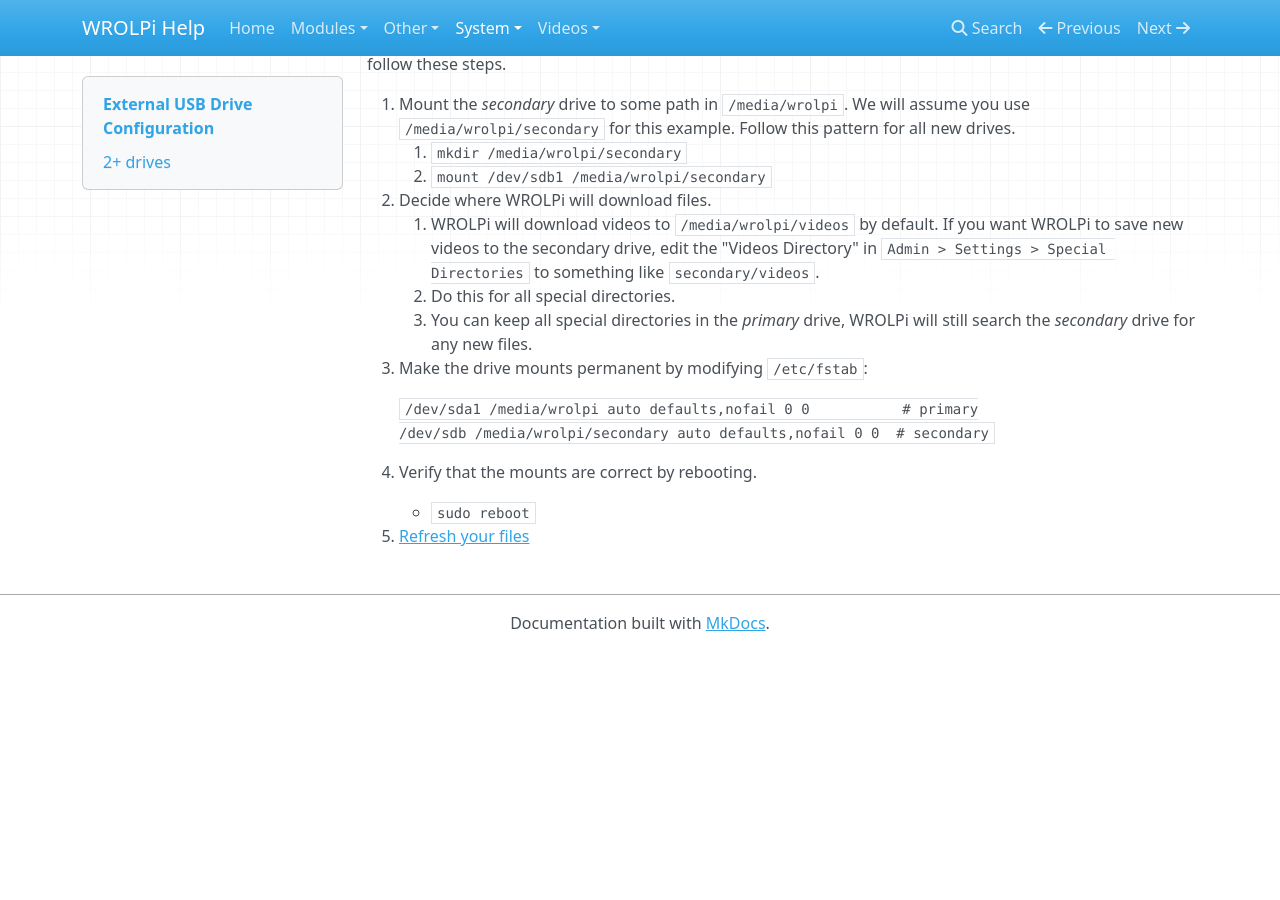
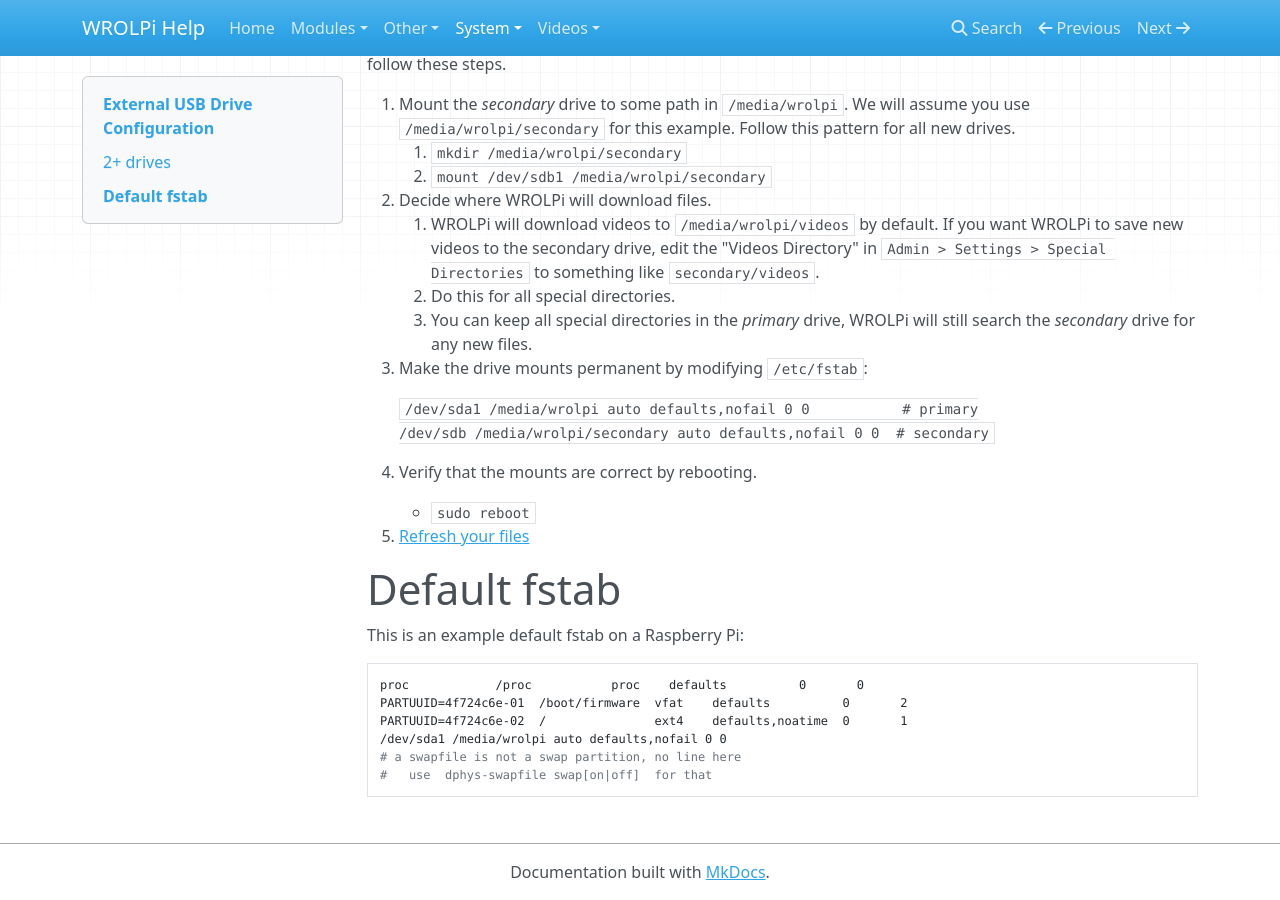
Before and after one commit to wrolpi/wrolpi-help, an MkDocs documentation site: the page built from docs/system/external-drives.md, in a window 1280 px wide and 900 px high, scrolled down 1087 px. Built offline with MkDocs 1.6.1, drawn with Linux system fonts in a browser that asks for light colours; nearby versions of some CDN libraries; before the commit the page ends 1738 px from its top, so only the background shows below that.

Commit message:
Adding default fstab in case maintainer needs to restore.

````diff
--- a/docs/system/external-drives.md
+++ b/docs/system/external-drives.md
@@ -43,3 +43,16 @@
 4. Verify that the mounts are correct by rebooting.
     - `sudo reboot`
 5. [Refresh your files](../modules/files/index.md#refreshing)
+
+# Default fstab
+
+This is an example default fstab on a Raspberry Pi:
+
+```
+proc            /proc           proc    defaults          0       0
+PARTUUID=4f724c6e-01  /boot/firmware  vfat    defaults          0       2
+PARTUUID=4f724c6e-02  /               ext4    defaults,noatime  0       1
+/dev/sda1 /media/wrolpi auto defaults,nofail 0 0
+# a swapfile is not a swap partition, no line here
+#   use  dphys-swapfile swap[on|off]  for that
+```
````
